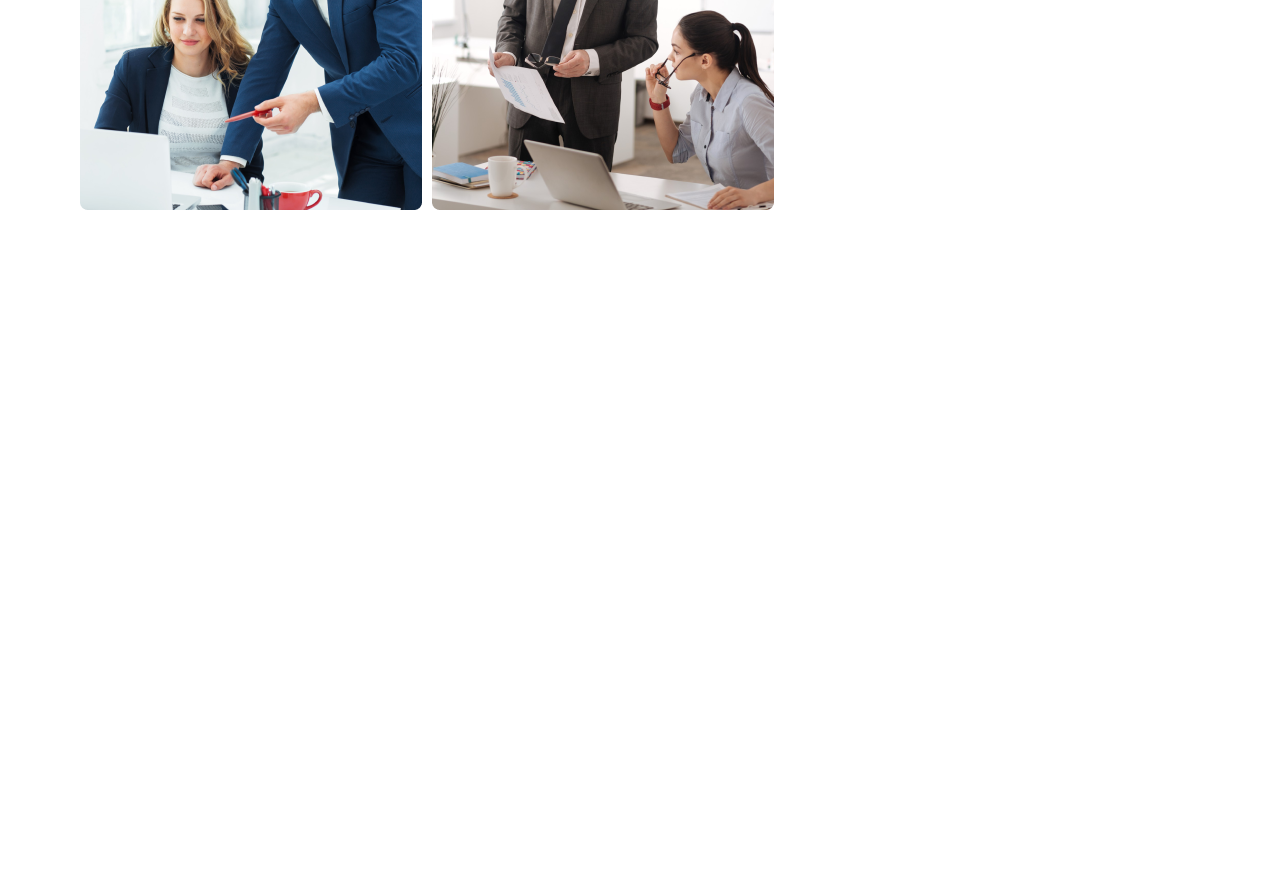
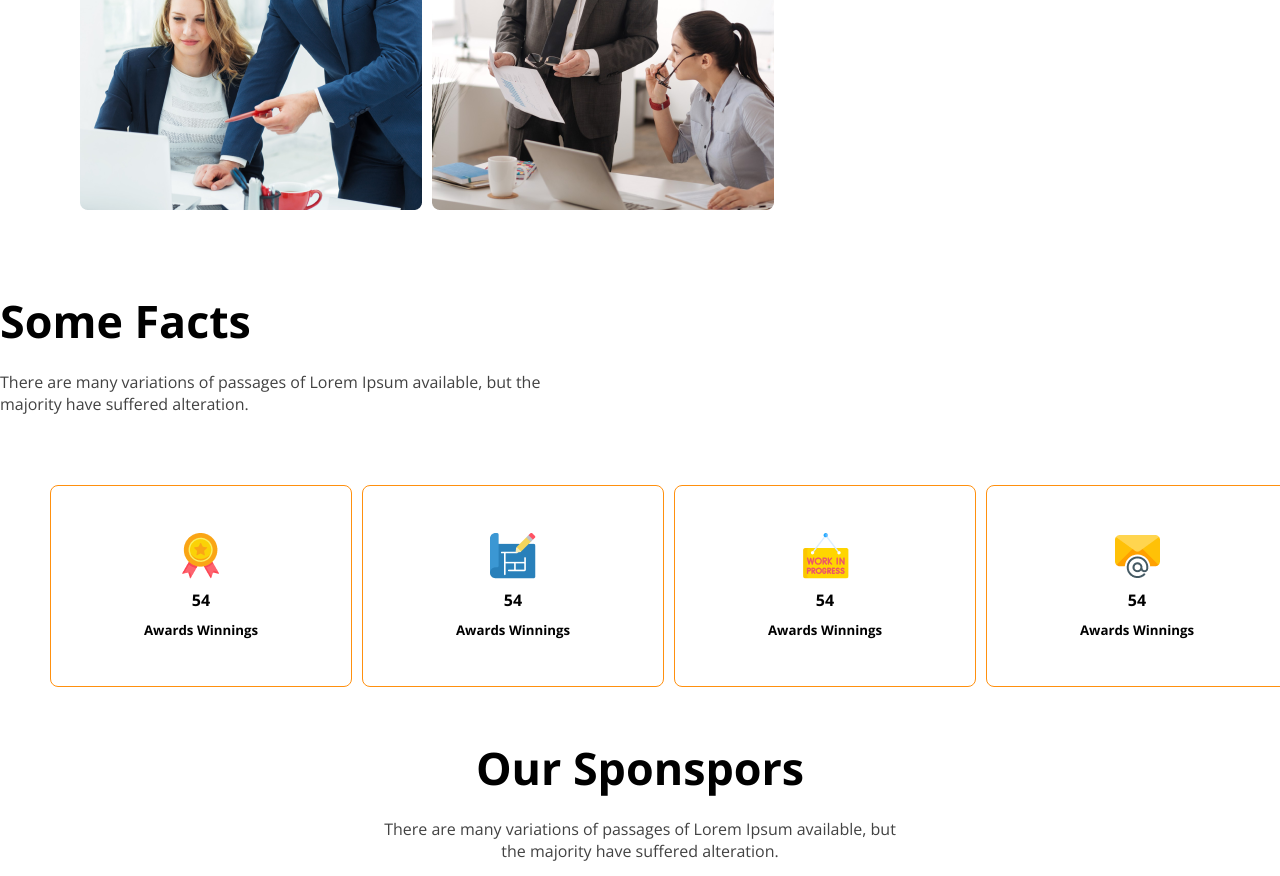
Before and after one commit to Sumiaya-Akther/g3-architects-website, a plain HTML site: page index.html in a window 1280 px wide. Shown: the part 1827-2703 px from the top of the page. Before the commit the page ends 2117 px from the top, so only its background shows below. Drawn offline with nearby package versions, Linux system fonts and the light colour scheme.

Commit message:
some facts and sponspors section

```diff
--- a/index.html
+++ b/index.html
@@ -45,6 +45,47 @@
             </div>
           </div>
       </section>
+      <!-- some facts section -->
+       <section class="some-facts">
+          <h3>Some Facts</h3>
+          <p>There are many variations of passages of Lorem Ipsum available, but the majority have suffered alteration.</p>
+        <div class="fact-box">
+            <div class="box-1">
+              <img src="images/icons/ribon.png" alt="">
+              <h4>54</h4>
+              <h5>Awards Winnings</h5>
+            </div>
+            <div class="box-1">
+              <img src="images/icons/projects.png" alt="">
+              <h4>54</h4>
+              <h5>Awards Winnings</h5>
+            </div>
+            <div class="box-1">
+              <img src="images/icons/customers.png" alt="">
+              <h4>54</h4>
+              <h5>Awards Winnings</h5>
+            </div>
+            <div class="box-1">
+              <img src="images/icons/email.png" alt="">
+              <h4>54</h4>
+              <h5>Awards Winnings</h5>
+            </div>
+        </div>
+       </section>
+       <!-- sponspors section -->
+        <section class="sponspors">
+          <div class="sponspors-description">
+            <h3>Our Sponspors</h3>
+            <p>There are many variations of passages of Lorem Ipsum available, but <br> the majority have suffered alteration.</p>
+          </div>
+          <div class="sponsors-icon">
+            <img src="images/sponsors/spotify.png" alt="">
+            <img src="images/sponsors/amazon.png" alt="">
+            <img src="images/sponsors/google.png" alt="">
+            <img src="images/sponsors/telerama.png" alt="">
+            <img src="images/sponsors/figma.png" alt="">
+          </div>
+        </section>
     </main>
     <footer>
 
--- a/styles/architects.css
+++ b/styles/architects.css
@@ -54,7 +54,9 @@ section{
     font-size: 1.2rem;
     color: #424242;
 }
-.navbar, .banner, .feature{
+.navbar, .banner,
+ .feature, .some-facts,
+ .sponspors{
     max-width: 1440px;
     margin: 0 auto;
 }
@@ -85,9 +87,9 @@ section{
 .feature{
     padding: 80px;
 }
-.feature-title{
+.feature-title {
     color: rgba(114, 114, 114, 1);
-    font-family: 3rem;
+    font-family: 2.8rem;
     font-weight: bold;
     margin-bottom: 20px;
 }
@@ -114,7 +116,54 @@ section{
     margin-bottom: 20px;
 }
 
+/* some facts css */
+
+.some-facts h3{
+    font-size: 2.8rem;
+    font-weight: bold;
+    margin-bottom: 20px;
+}
+.some-facts p{
+    font-size: 1rem;
+    color: #424242;
+    margin-bottom: 20px;
+    max-width: 542px;
+}
+.fact-box{
+    display: grid;
+    grid-template-columns: repeat(4, 1fr);
+    gap: 10px;
+    padding: 50px;
+}
+.box-1{
+    width: 300px;
+    height: 200px;
+    border: 1px solid #ff900e;
+    border-radius: 8px;
+    display: flex;
+    justify-content: center;
+    align-items: center;
+    flex-direction: column;
+    gap: 10px;
+}
+/* sponspors css */
+
+.sponspors-description h3{
+    font-size: 2.8rem;
+    font-weight: bold;
+    margin-bottom: 20px;
+    text-align: center;
+}
+.sponspors-description p{
+    font-size: 1rem;
+    color: #424242;
+    margin-bottom: 20px;
+    text-align: center;
+}
 /* responsive css */
+
+/* mobile device */
+
 @media screen and (max-width: 576px) {
     .navbar,
     .nav-links,
@@ -122,8 +171,11 @@ section{
         flex-direction: column;
     }
 
-    .feature-img{
+    .feature-img, .fact-box{
         grid-template-columns: repeat(1, 1fr);
+    }
+    .fact-box{
+        justify-items: center;
     }
     .feature-description{
         margin-top: 50px;
@@ -144,4 +196,8 @@ section{
         margin: 50px auto;
 
     }
+    .fact-box{
+        grid-template-columns: repeat(2, 1fr);
+        justify-items: center;
+    }
 }
```
